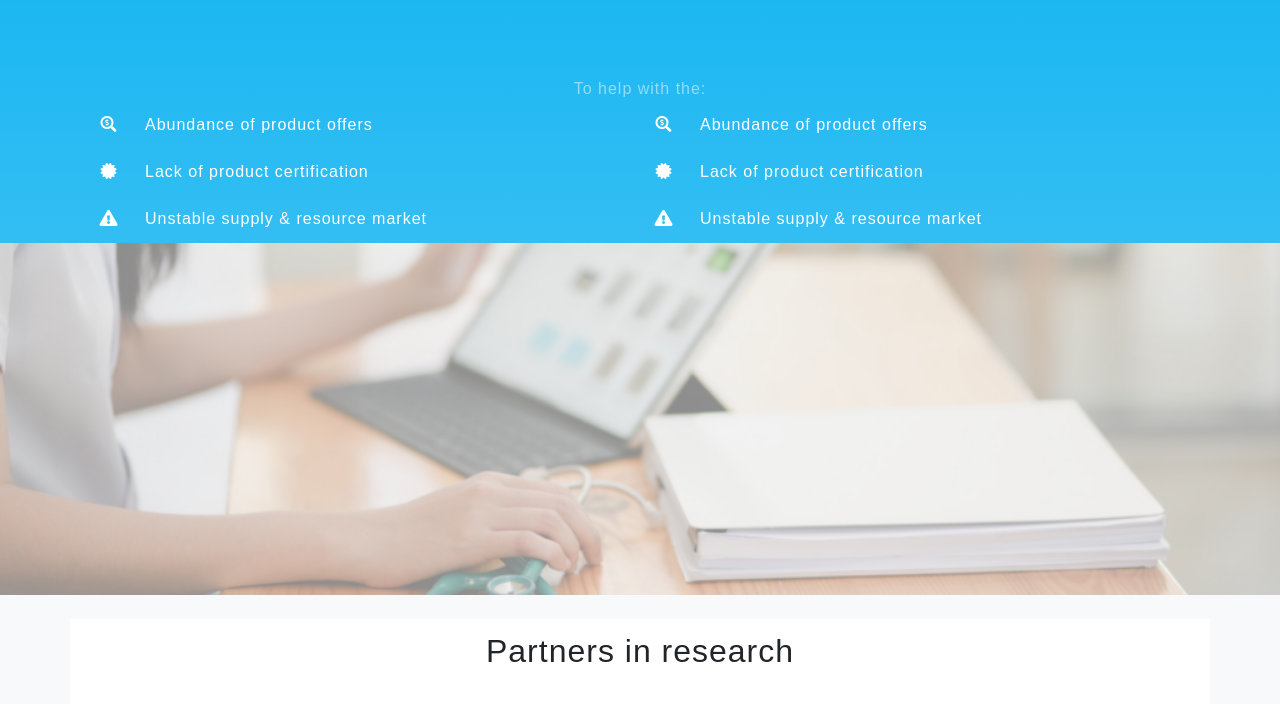
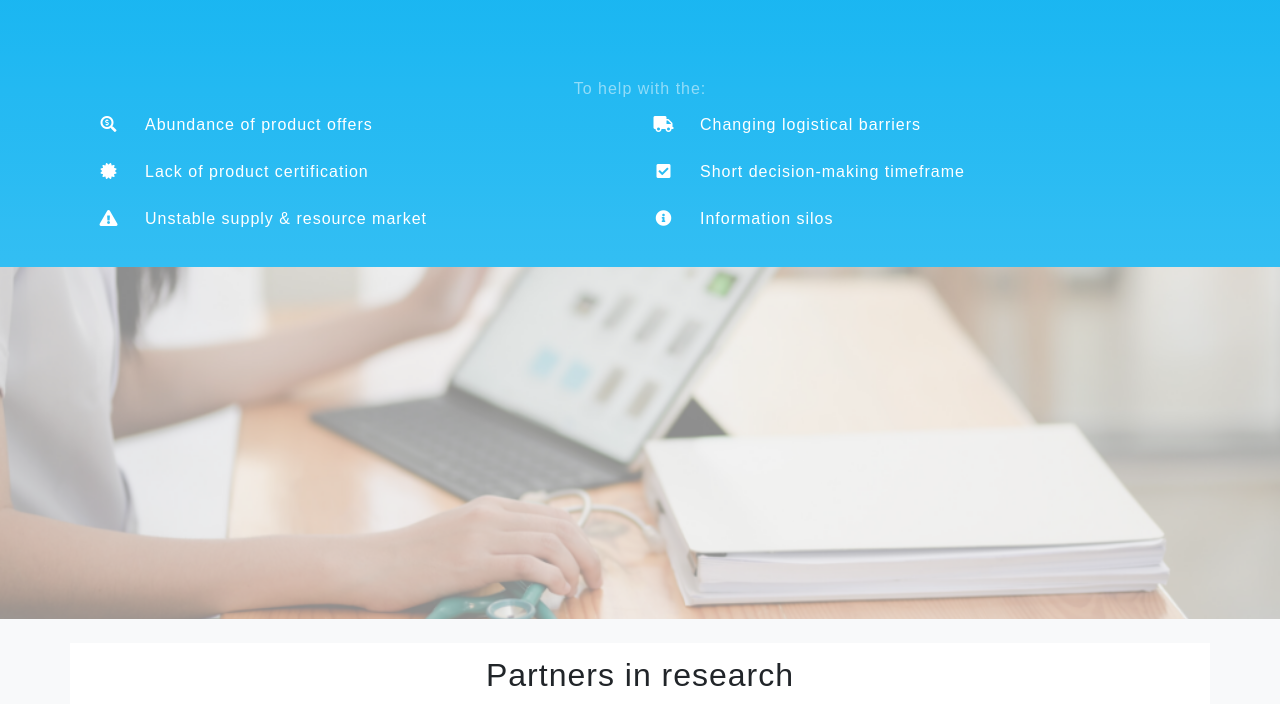
Before and after one commit to andradedpg/ppcert, a website with bundled scripts: page index.html in a window 1280 px wide. Shown: the part 1660-2364 px from the top of the page. Built offline with nearby package versions, Linux system fonts and the light colour scheme.

Commit message:
COVID 19 text correction and items position

```diff
--- a/index.html
+++ b/index.html
@@ -123,27 +123,26 @@
                 <!-- <div class="col-lg-6 col-md-6 col-sm-12">
                   <ul class="list-group">
                     <li class="list-group-item borderless">
-                      <i class="fas fa-truck"></i>
-                      Changing logistical barriers
+                      <i class=""></i>
+
                     </li>
                     <li class="list-group-item borderless">
-                      <i class="fas fa-check-square"></i>
-                      Short decision-making timeframe
+                      <i class=""></i>
+
                     </li>
                     <li class="list-group-item borderless">
-                      <i class="fas fa-info-circle"></i>
-                      Information silos
+                      <i class=""></i>
+
                     </li>
                   </ul>
                 </div> -->
 
                 <ul class="list-group fa-ul">
-                  <li class="list-group-item borderless" style="text-align: left;"><span class="fa-li"><i class="fas fa-search-dollar"></i></span>Abundance of product offers</li>
-                  <li class="list-group-item borderless" style="text-align: left;"><span class="fa-li"><i class="fas fa-certificate"></i></span>Lack of product certification</li>
-                  <li class="list-group-item borderless" style="text-align: left;"><span class="fa-li"><i class="fas fa-exclamation-triangle"></i></span>Unstable supply & resource market</li>
+                  <li class="list-group-item borderless" style="text-align: left;"><span class="fa-li"><i class="fas fa-truck"></i></span>Changing logistical barriers</li>
+                  <li class="list-group-item borderless" style="text-align: left;"><span class="fa-li"><i class="fas fa-check-square"></i></span>Short decision-making timeframe</li>
+                  <li class="list-group-item borderless" style="text-align: left;"><span class="fa-li"><i class="fas fa-info-circle"></i></span>Information silos</li>
                 </ul>
               </div>
-
         </div>
       </div>
         <!-- <div class="mx-auto my-0 text-uppercase">
@@ -171,6 +170,7 @@
           </div>
         </div> -->
     </div>
+    <br clear="all" />
   </section>
   <!-- Background only-->
   <section class="md-bg-section text-center" style="padding-top: 0;">
```
